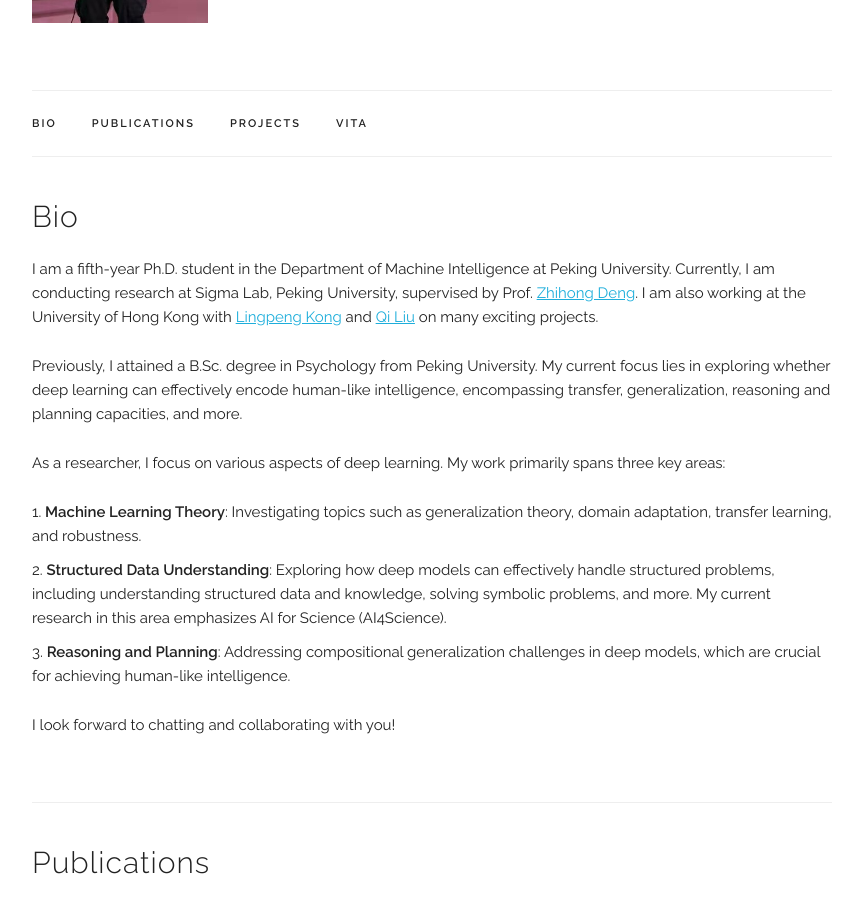
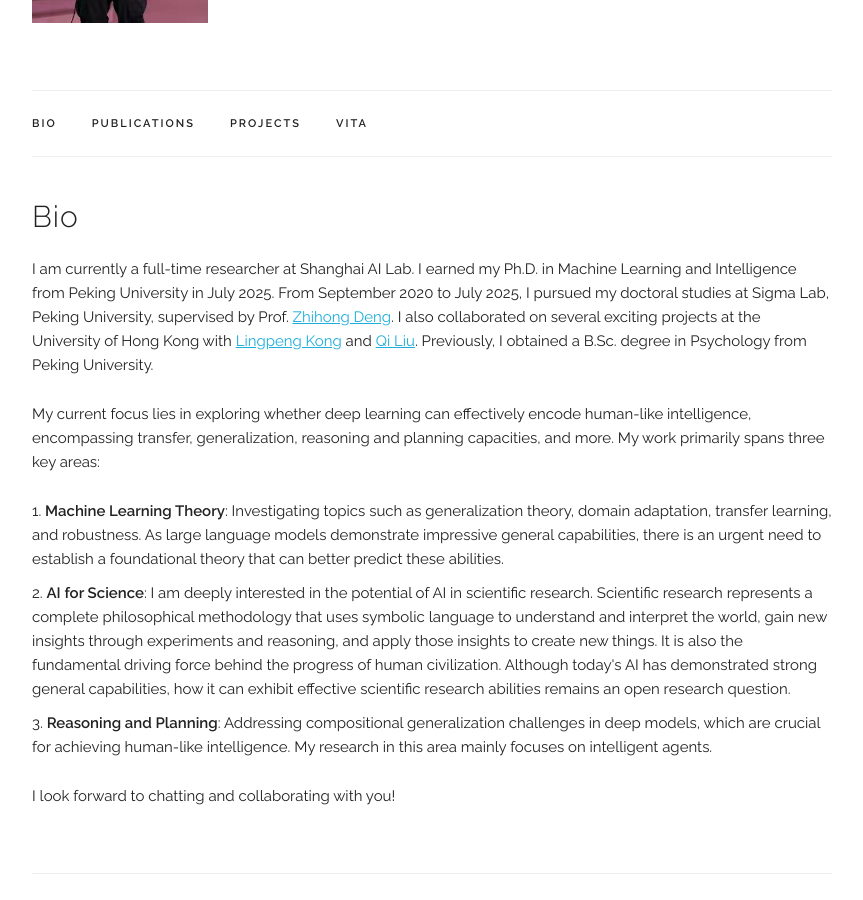
Before and after one commit to zhao-ht/haitengzhao, a Jekyll site: the page built from index.html, in a window 1280 px wide and 900 px high, scrolled down 253 px. Shown: the whole window, without its empty margins (208-1071 px from the left). Built offline with Jekyll 4.4.1, drawn with Linux system fonts in a browser that asks for light colours; some web fonts are replaced.

Commit message:
Update index.html

```diff
--- a/index.html
+++ b/index.html
@@ -5,32 +5,35 @@ title: Home
 <!-- ========== BIO ========== -->
 <div class="docs-section" id="bio">
   <h4>Bio</h4>
-  <p>
-
-  I am a fifth-year Ph.D. student in the Department of Machine Intelligence at Peking University. Currently, I am conducting research at Sigma Lab, Peking University, supervised by Prof. <a href="https://scholar.google.com/citations?user=tRoAxlsAAAAJ&hl=zh-CN" target="_blank">Zhihong Deng</a>. I am also working at the University of Hong Kong with <a href="https://ikekonglp.github.io/" target="_blank">Lingpeng Kong</a> and <a href="https://leuchine.github.io/" target="_blank">Qi Liu</a> on many exciting projects.
+   <p>
+    I am currently a full-time researcher at Shanghai AI Lab. I earned my Ph.D. in Machine Learning and Intelligence from Peking University in July 2025. From September 2020 to July 2025, I pursued my doctoral studies at Sigma Lab, Peking University, supervised by Prof.
+    <a href="https://scholar.google.com/citations?user=tRoAxlsAAAAJ&hl=zh-CN" target="_blank">Zhihong Deng</a>.
+    I also collaborated on several exciting projects at the University of Hong Kong with
+    <a href="https://ikekonglp.github.io/" target="_blank">Lingpeng Kong</a> and
+    <a href="https://leuchine.github.io/" target="_blank">Qi Liu</a>.
+    Previously, I obtained a B.Sc. degree in Psychology from Peking University.
   </p>
 
   <p>
-  Previously, I attained a B.Sc. degree in Psychology from Peking University. My current focus lies in exploring whether deep learning can effectively encode human-like intelligence, encompassing transfer, generalization, reasoning and planning capacities, and more.
+    My current focus lies in exploring whether deep learning can effectively encode human-like intelligence, encompassing transfer, generalization, reasoning and planning capacities, and more. My work primarily spans three key areas:
   </p>
-
-  <p>As a researcher, I focus on various aspects of deep learning. My work primarily spans three key areas:</p>
 
   <ol>
     <li>
-      <strong>Machine Learning Theory</strong>: Investigating topics such as generalization theory, domain adaptation, transfer learning, and robustness.
+      <strong>Machine Learning Theory</strong>: Investigating topics such as generalization theory, domain adaptation, transfer learning, and robustness. As large language models demonstrate impressive general capabilities, there is an urgent need to establish a foundational theory that can better predict these abilities.
     </li>
     <li>
-      <strong>Structured Data Understanding</strong>: Exploring how deep models can effectively handle structured problems, including understanding structured data and knowledge, solving symbolic problems, and more. My current research in this area emphasizes AI for Science (AI4Science).
+      <strong>AI for Science</strong>: I am deeply interested in the potential of AI in scientific research. Scientific research represents a complete philosophical methodology that uses symbolic language to understand and interpret the world, gain new insights through experiments and reasoning, and apply those insights to create new things. It is also the fundamental driving force behind the progress of human civilization. Although today's AI has demonstrated strong general capabilities, how it can exhibit effective scientific research abilities remains an open research question.
     </li>
     <li>
-      <strong>Reasoning and Planning</strong>: Addressing compositional generalization challenges in deep models, which are crucial for achieving human-like intelligence.
+      <strong>Reasoning and Planning</strong>: Addressing compositional generalization challenges in deep models, which are crucial for achieving human-like intelligence. My research in this area mainly focuses on intelligent agents.
     </li>
   </ol>
 
   <p>
-  I look forward to chatting and collaborating with you!
+    I look forward to chatting and collaborating with you!
   </p>
+
 </div>
 
 
```
